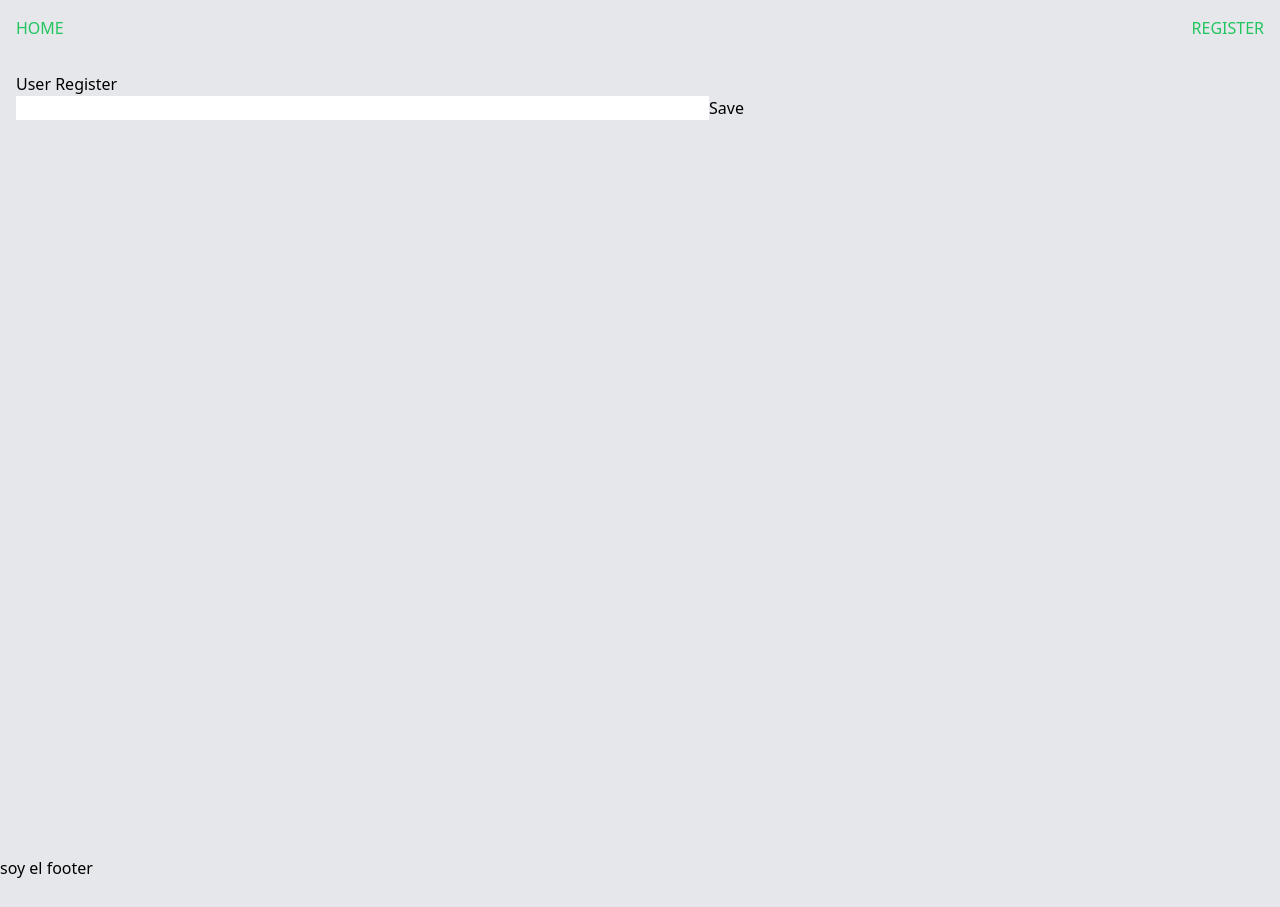
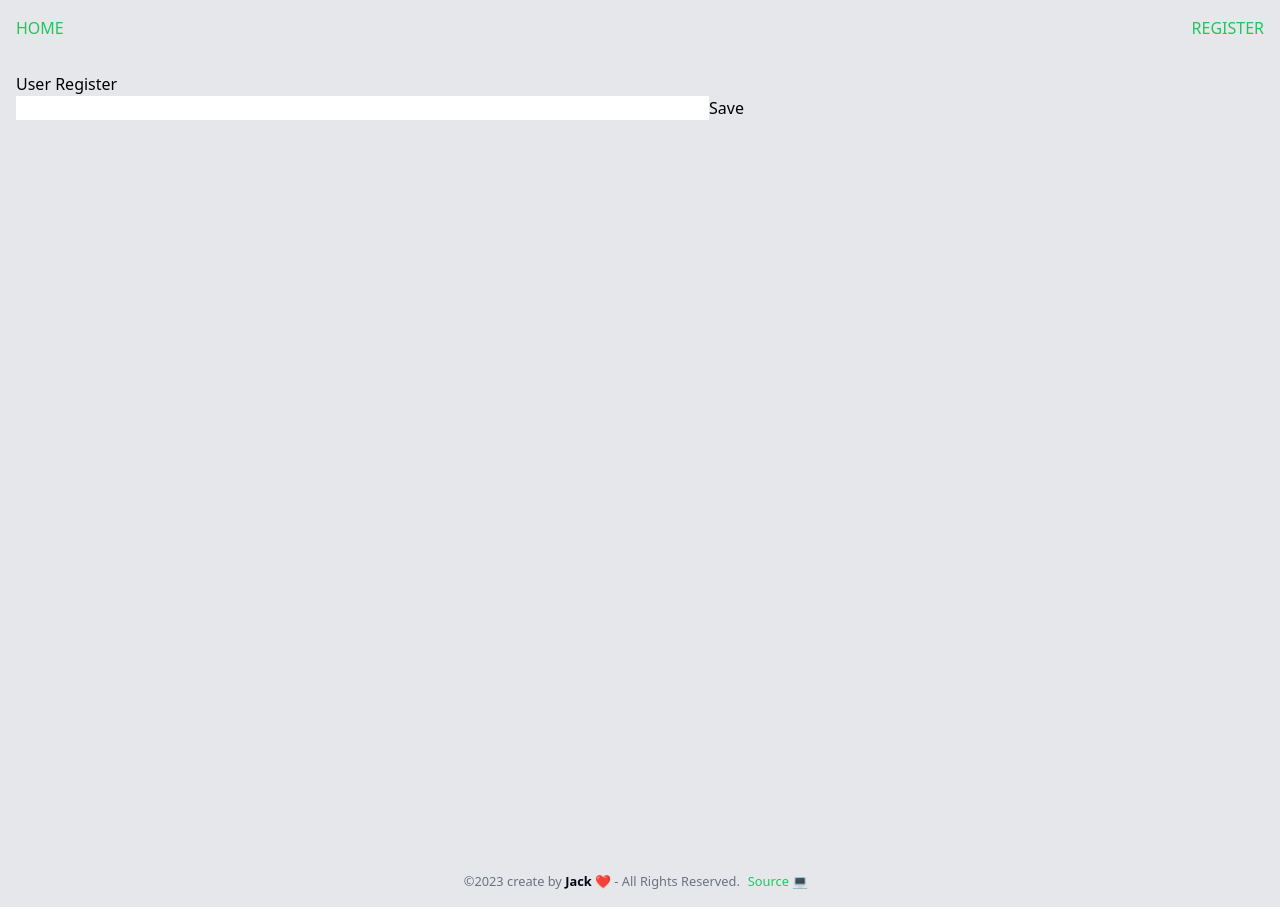
Before and after one commit to Jackelino/app-users, a React (Vite) app: page /register in a window 1280 px wide. Before the commit the page ends 880 px from the top, so only its background shows below. Built offline with nearby package versions, Linux system fonts and the light colour scheme.

Commit message:
se crean los estilos del footer

```diff
--- /dev/null
+++ b/src/assets/css/layout/Footer.module.css
@@ -0,0 +1,14 @@
+.footer {
+    @apply p-4 flex justify-center items-center align-middle
+}
+
+.copyRight {
+    @apply text-gray-500
+}
+.name {
+    @apply text-gray-950
+}
+
+.source {
+    @apply mx-2 cursor-pointer text-green-500 transition duration-150 ease-out hover:text-green-800
+}
--- a/src/components/layout/Footer.jsx
+++ b/src/components/layout/Footer.jsx
@@ -1,7 +1,12 @@
+import styles from '../../assets/css/layout/Footer.module.css';
+const link = 'https://github.com/Jackelino/app-users';
 export function Footer() {
     return (
-        <footer>
-            soy el footer
+        <footer className={styles.footer}>
+            <small className={styles.copyRight}>
+                ©{new Date().getFullYear()} create by <b className={styles.name}>Jack </b>❤️ - All Rights Reserved.
+                <a href={link} target="_bank" className={styles.source}>Source 💻</a>
+            </small>
         </footer>
     )
 }
```
